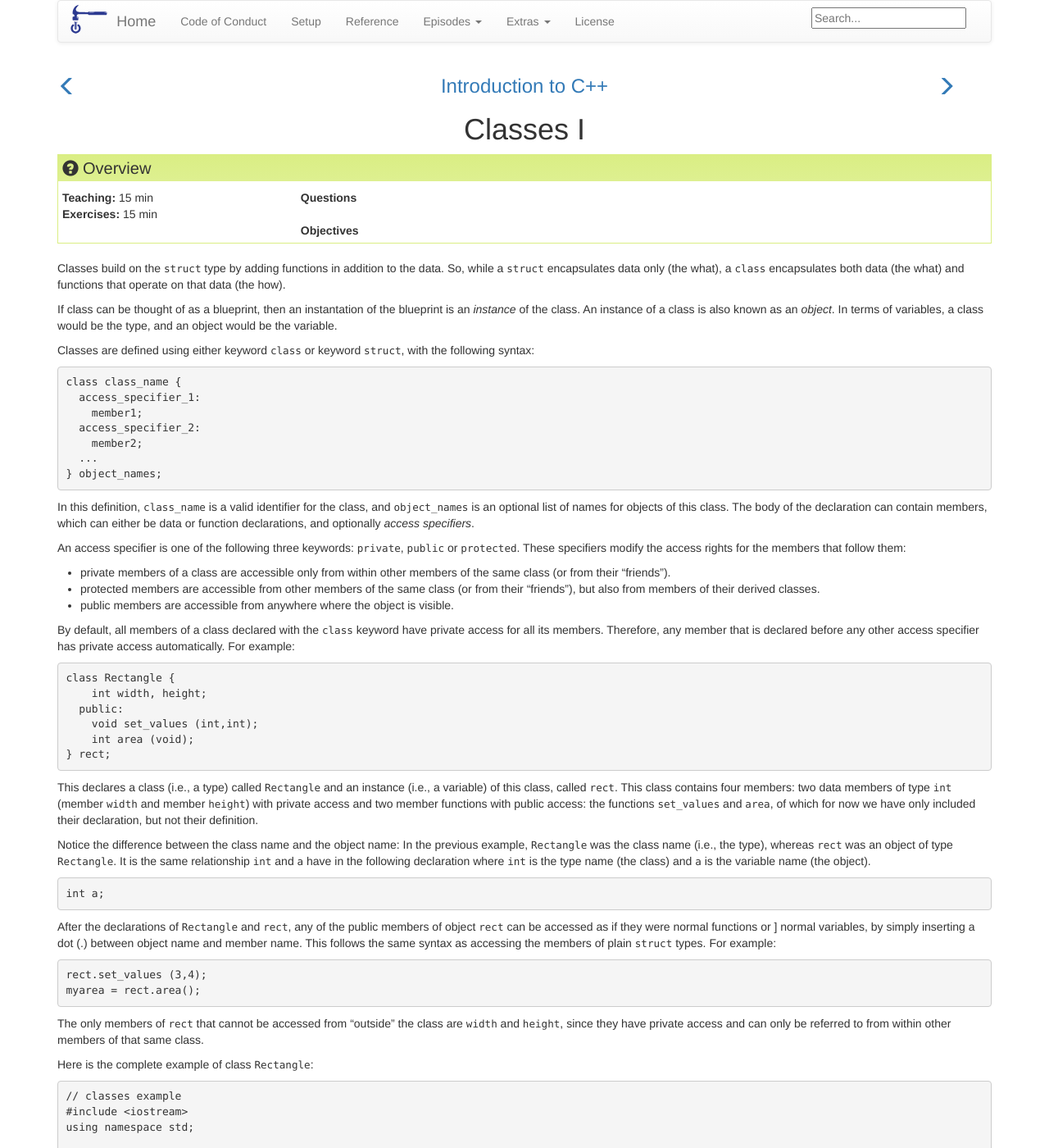
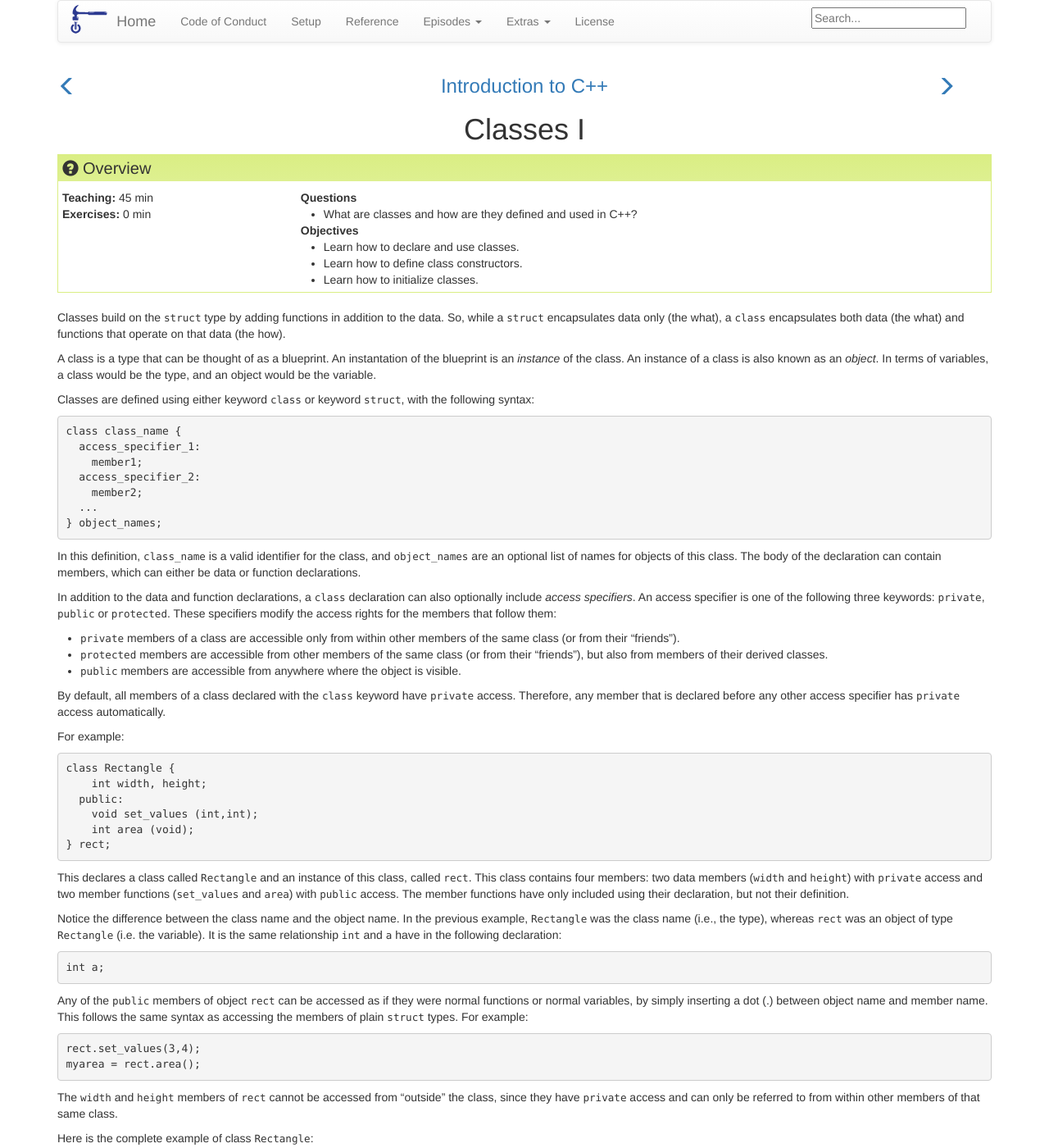
Before and after one commit to ornl-ssd/cpp-novice, a Jekyll site: the page built from _episodes/17-classes1.md, in a window 1280 px wide and 1400 px high. Shown: the whole window at 82% size. Built offline with Jekyll 4.4.1, drawn with Linux system fonts in a browser that asks for light colours; some of the changed text lies outside the part shown.

Commit message:
classes update
Signed-off-by: Greg Watson <g.watson@computer.org>

```diff
--- a/_episodes/17-classes1.md
+++ b/_episodes/17-classes1.md
@@ -1,15 +1,23 @@
 ---
 title: "Classes I"
-teaching: 15
-exercises: 15
+teaching: 45
+exercises: 0
 questions:
+- "What are classes and how are they defined and used in C++?"
 objectives:
+- "Learn how to declare and use classes."
+- "Learn how to define class constructors."
+- "Learn how to initialize classes."
 keypoints:
+- "Classes encapsulate both data and functions."
+- "Classes are types, objects are variables."
+- "Classes allow access to members to be controlled."
+- "A constructor can be used to initialize data members."
 ---
 Classes build on the `struct` type by adding functions in addition to the data. So, while a `struct` encapsulates data only (the what), a
 `class` encapsulates both data (the what) and functions that operate on that data (the how).
 
-If class can be thought of as a blueprint, then an instantation of the blueprint is an *instance* of the class. An instance of a class
+A class is a type that can be thought of as a blueprint. An instantation of the blueprint is an *instance* of the class. An instance of a class
 is also known as an *object*. In terms of variables, a class would be the type, and an object would be the variable.
 
 Classes are defined using either keyword `class` or keyword `struct`, with the following syntax:
@@ -25,18 +33,21 @@ class class_name {
 ~~~
 {: .code}
 
-In this definition, `class_name` is a valid identifier for the class, and `object_names` is an optional list of names for objects of this class.
-The body of the declaration can contain members, which can either be data or function declarations, and optionally *access specifiers*.
+In this definition, `class_name` is a valid identifier for the class, and `object_names` are an optional list of names for objects of this class.
+The body of the declaration can contain members, which can either be data or function declarations.
 
-An access specifier is one of the following three keywords: `private`, `public` or `protected`. These specifiers modify the access rights
+In addition to the data and function declarations, a `class` declaration can also optionally include *access specifiers*.  An access specifier
+is one of the following three keywords: `private`, `public` or `protected`. These specifiers modify the access rights
 for the members that follow them:
 
-* private members of a class are accessible only from within other members of the same class (or from their "friends").
-* protected members are accessible from other members of the same class (or from their "friends"), but also from members of their derived classes.
-* public members are accessible from anywhere where the object is visible.
+* `private` members of a class are accessible only from within other members of the same class (or from their "friends").
+* `protected` members are accessible from other members of the same class (or from their "friends"), but also from members of their derived classes.
+* `public` members are accessible from anywhere where the object is visible.
 
-By default, all members of a class declared with the `class` keyword have private access for all its members. Therefore, any member that is
-declared before any other access specifier has private access automatically. For example:
+By default, all members of a class declared with the `class` keyword have `private` access. Therefore, any member that is
+declared before any other access specifier has `private` access automatically.
+
+For example:
 
 ~~~
 class Rectangle {
@@ -48,31 +59,29 @@ class Rectangle {
 ~~~
 {: .code}
 
-This declares a class (i.e., a type) called `Rectangle` and an instance (i.e., a variable) of this class, called `rect`. This class contains four members:
-two data members of type `int` (member `width` and member `height`) with private access and two member functions with public access: the functions
-`set_values` and `area`, of which for now we have only included their declaration, but not their definition.
+This declares a class called `Rectangle` and an instance of this class, called `rect`. This class contains four members:
+two data members (`width` and `height`) with `private` access and two member functions (`set_values` and `area`) with `public` access.
+The member functions have only included using their declaration, but not their definition.
 
-Notice the difference between the class name and the object name: In the previous example, `Rectangle` was the class name (i.e., the type),
-whereas `rect` was an object of type `Rectangle`. It is the same relationship `int` and `a` have in the following declaration where `int` is
-the type name (the class) and `a` is the variable name (the object).
-
+Notice the difference between the class name and the object name. In the previous example, `Rectangle` was the class name (i.e., the type),
+whereas `rect` was an object of type `Rectangle` (i.e. the variable). It is the same relationship `int` and `a` have in the following declaration:
 
 ~~~
 int a;
 ~~~
 {: .code}
 
-After the declarations of `Rectangle` and `rect`, any of the public members of object `rect` can be accessed as if they were normal functions or ]
+Any of the `public` members of object `rect` can be accessed as if they were normal functions or
 normal variables, by simply inserting a dot (.) between object name and member name. This follows the same syntax as accessing the members of
 plain `struct` types. For example:
 
 ~~~
-rect.set_values (3,4);
+rect.set_values(3,4);
 myarea = rect.area();
 ~~~
 {: .code}
 
-The only members of `rect` that cannot be accessed from "outside" the class are `width` and `height`, since they have private access and
+The `width` and `height` members of `rect` cannot be accessed from "outside" the class, since they have `private` access and
 can only be referred to from within other members of that same class.
 
 Here is the complete example of class `Rectangle`:
@@ -134,17 +143,19 @@ int main() {
 </form>
 <br>
 
-The members `width` and `height` have private access as no access specifier was used. By declaring them private, access from outside the class is
+The members `width` and `height` have `private` access, so access from outside the class is
 not allowed. Instead, we have defined a member function `set_values` to set the values for those members within the object.
 The rest of the program does not need to have direct access to these members, and controlling access to data members in this way is a very
 important aspect of object oriented programming.
 
 Notice that the definition of the member function `area` has been included directly within the definition of class `Rectangle` given its
-simplicity. The `set_values` member function is more complicated, so only its prototype is declared within the class. The actual definition
+simplicity.
+
+The `set_values` member function is more complicated, so only its prototype is declared within the class. The actual definition
 of `set_values` is outside the class, and uses the scope operator `::` to indicate that the function being defined is a member of the
 class `Rectangle` and not a regular non-member function. This grants exactly the same scope properties to the function, as if the
 definition was directly included within the class. This allows the function to have access to the variables `width` and `height`,
-even though they are declared as private members of class.
+even though they are declared as `private` members of class.
 
 The most important property of a class is that it is a type, and as such, we can declare multiple objects of this type in the same way we
 can declare multiple variables of type `int`. Let's declare two `Rectangle` objects instead of one:
@@ -210,11 +221,10 @@ int main() {
 </form>
 <br>
 
-In this case, the class (type of the objects) is `Rectangle`, of which there are two instances `rect_a` and `rect_b`. Each one of them has its own
-member variables and member functions.
+In this we have created to instances of the class `Rectangle` called `rect_a` and `rect_b`.
 
 Notice that the call to `rect_a.area()` does not give the same result as the call to `rect_b.area()`. This is because each object of class
-`Rectangle` has its own variables `width` and `height`, an their function members `set_value` and `area`
+has its own variables `width` and `height`, and the function members `set_value` and `area`
 operate only on the object's own member variables.
 
 Classes allow programming using object-oriented paradigms. Data and functions are both members of the object, reducing the need to pass and
@@ -225,7 +235,7 @@ objects `rect_a` and `rect_b`.
 ### Constructors
 
 What would happen in the previous example if we called the member function `area` before having called `set_values`? The members `width` and
-`height` had not been assigned a value, so the result is unpredictable.
+`height` have not been assigned a value at that point, so the result is unpredictable.
 
 In order to avoid this situation, a class can include a special function called its *constructor*, which is automatically called whenever
 a new object of this class is created. The function of the constructor is to allow the class to initialize member variables or allocate storage
@@ -304,8 +314,10 @@ Rectangle rect_b(5,6);
 ~~~
 {: .code}
 
-Constructors cannot be called explicitly as if they were regular member functions. They are only executed once, when a new object of that
+Constructors cannot be called explicitly. They are only executed once, automatically, when a new object of the
 class is created.
+
+## Advanced Topics
 
 ### Overloading constructors
 
```
